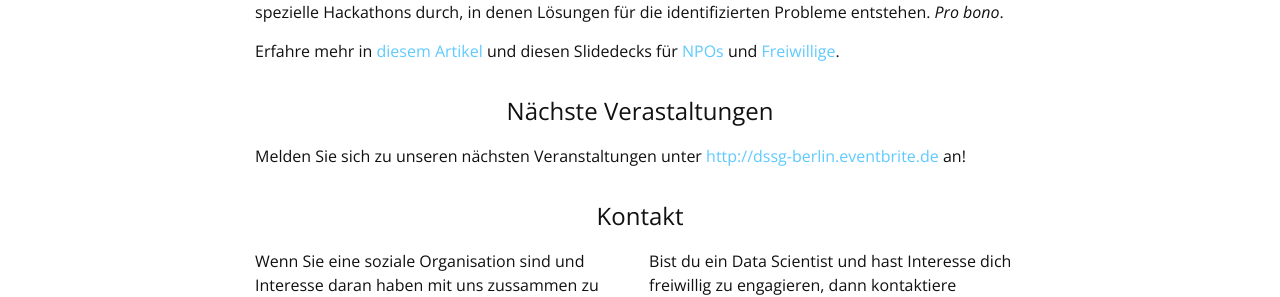
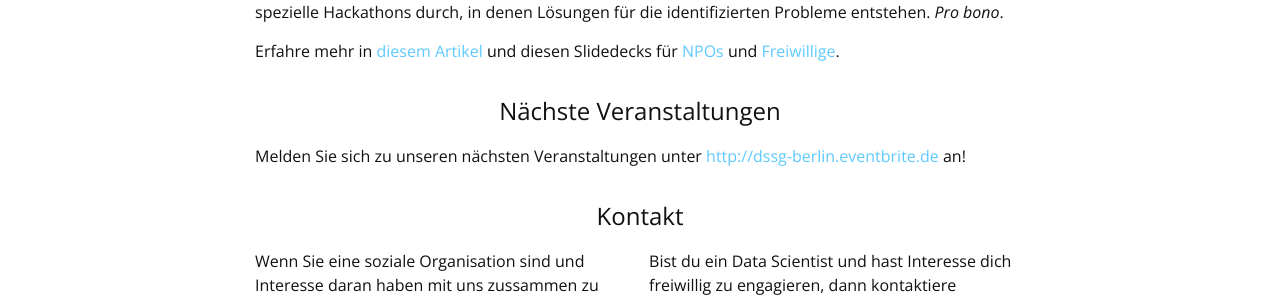
Before and after one commit to dssg-berlin/dssg-berlin.github.io, a Jekyll site: the page built from index.html, in a window 1280 px wide. Shown: the part 668-965 px from the top of the page. Built offline with Jekyll 4.4.1, drawn with Linux system fonts in a browser that asks for light colours; comment, search, counter and statistics services are not loaded.

Commit message:
Fix typo

```diff
--- a/index.html
+++ b/index.html
@@ -69,7 +69,7 @@ layout: default
   </div>
 
   <div id="when">
-    <h2>Nächste Verastaltungen</h2>
+    <h2>Nächste Veranstaltungen</h2>
     <p>
       Melden Sie sich zu unseren nächsten Veranstaltungen unter <a href="http://dssg-berlin.eventbrite.de">http://dssg-berlin.eventbrite.de</a>
       an!
```
